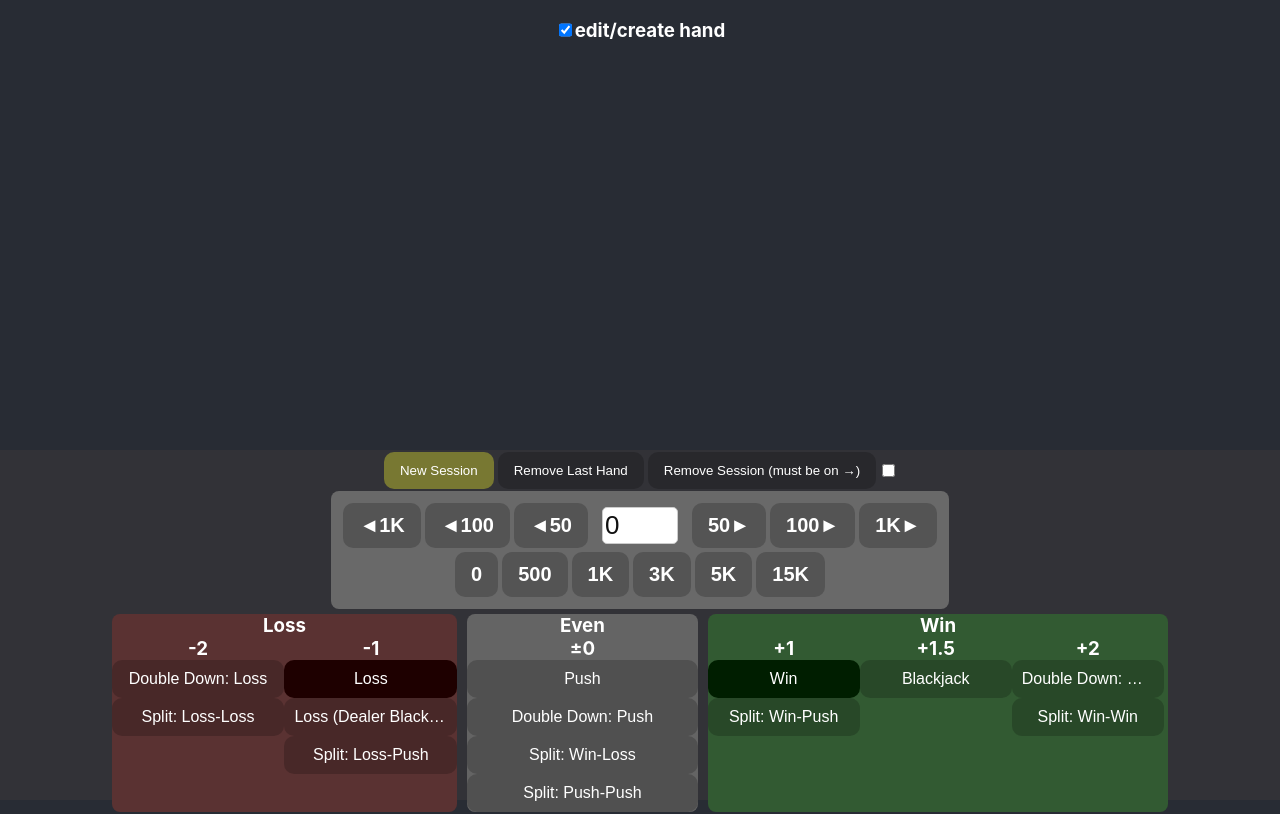
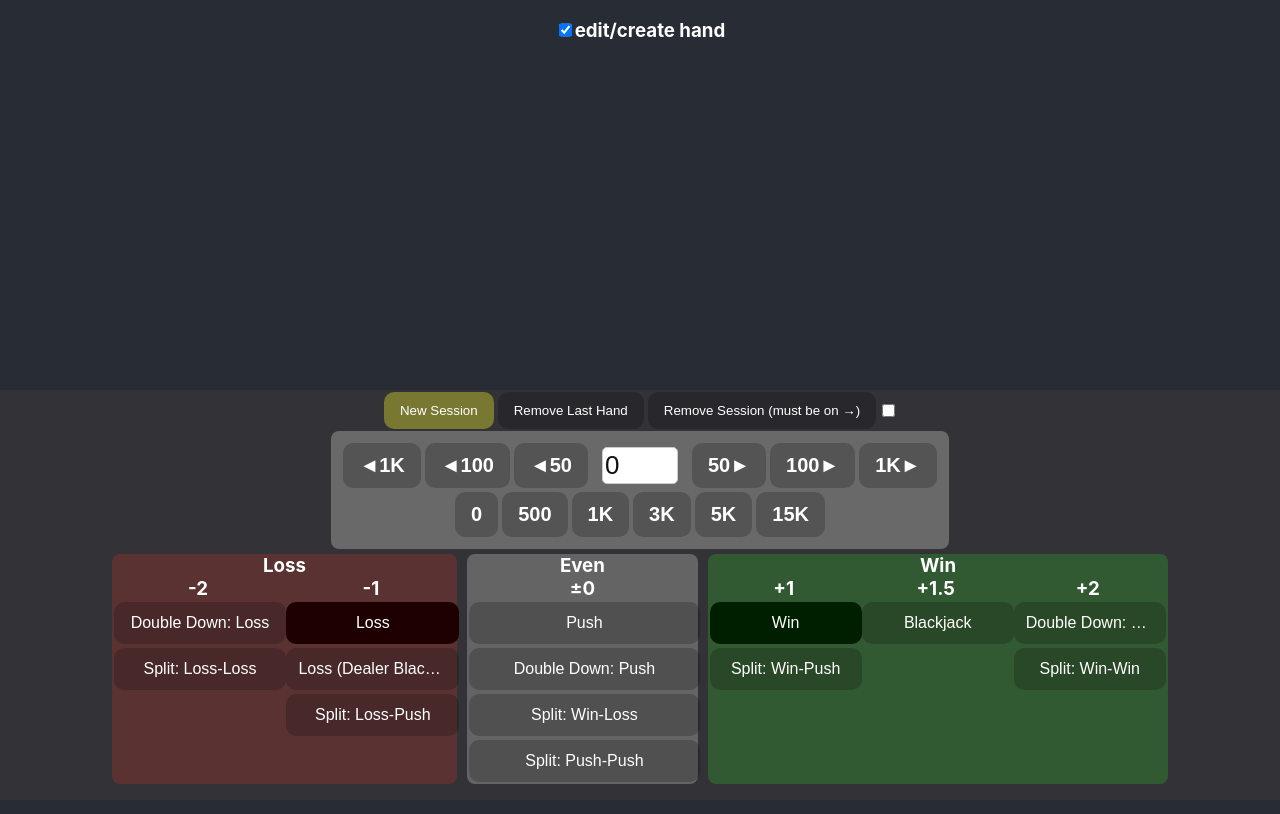
Before and after one commit to sjyamas/chop-shop, a React (Create React App) app: page /blackjack-log in a window 1280 px wide. Shown: the top 814 px of the page. Built offline with nearby package versions, Linux system fonts and the light colour scheme.

Commit message:
footer hieght

```diff
--- a/src/Components/BlackJack/AddHand.css
+++ b/src/Components/BlackJack/AddHand.css
@@ -10,8 +10,8 @@
     border: 0;
     border-radius: 10px;
     cursor: pointer;
-    padding: 10px;
-    margin: 2;
+    padding: 12px;
+    margin: 2px;
     font-size: 16px;
 }
 
--- a/src/Components/BlackJack/BlackjackLog.jsx
+++ b/src/Components/BlackJack/BlackjackLog.jsx
@@ -96,7 +96,7 @@ export default function BlackjackLog() {
 
   console.log("BEFORE LIST", handsData);
 
-  const footerHeight = 350;
+  const footerHeight = 410;
 
   return (
     <div
```
